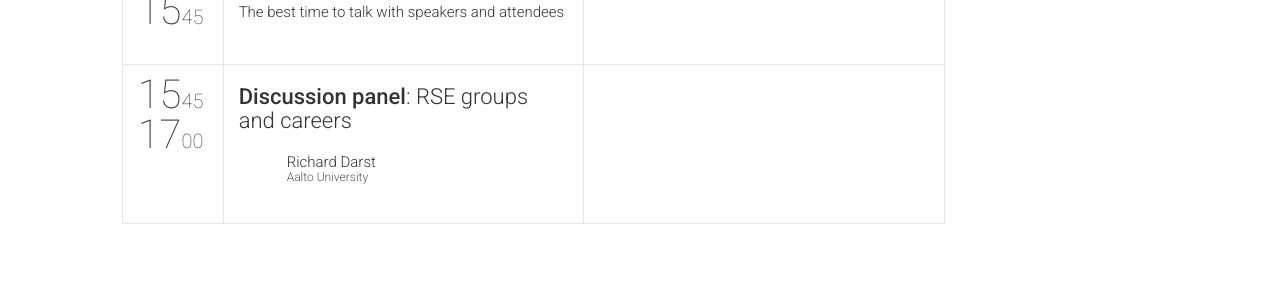
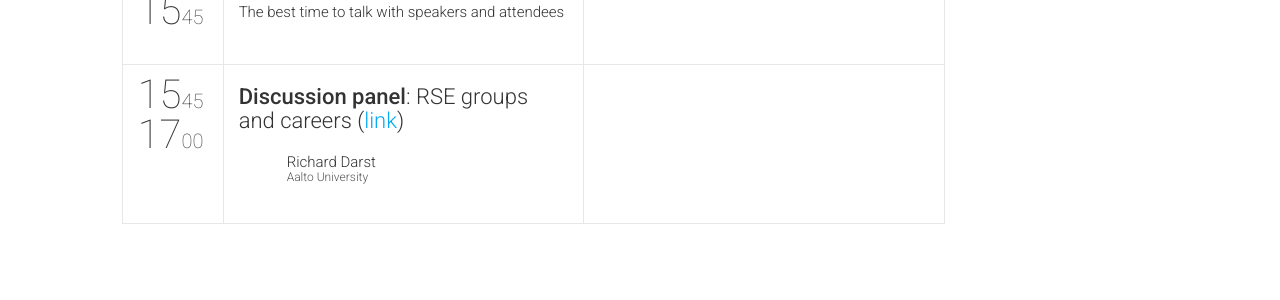
Before and after one commit to nordic-rse/nrse2025, a Jekyll site: the page built from index.html, in a window 1280 px wide and 900 px high, scrolled down 2883 px. Shown: the part 176-476 px from the top of the window. Built offline with Jekyll 4.4.1, drawn with Linux system fonts in a browser that asks for light colours; nearby versions of some CDN libraries; comment, search, counter and statistics services are not loaded.

Commit message:
_data/sessions: panel: add link

```diff
--- a/_data/sessions.yml
+++ b/_data/sessions.yml
@@ -202,7 +202,7 @@
 
 -
   id: 403
-  title: "<b>Discussion panel</b>: RSE groups and careers"
+  title: '<b>Discussion panel</b>: RSE groups and careers (<a href="https://hackmd.io/@nordic-rse/nre2025-career-panel">link</a>)'
   description: ""
   subtype: discussion
   speakers: [104]
```
